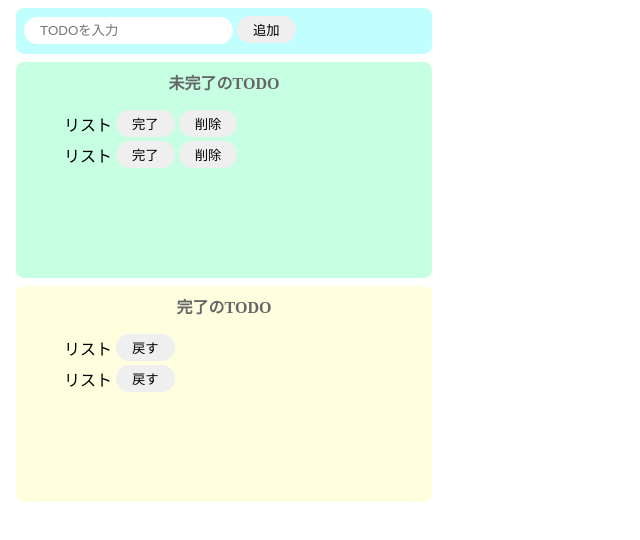
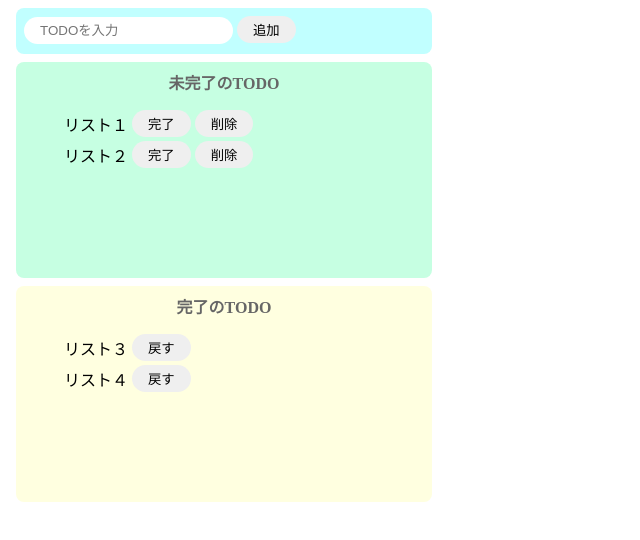
Before and after one commit to minty1202/udemy_react_todo_primer, a React (Create React App) app: page / in a window 1280 px wide. Shown: the top 540 px of the page, without its empty margins (0-640 px from the left). Built offline with nearby package versions, Linux system fonts and the light colour scheme.

Commit message:
[update] モックに変更

```diff
--- a/src/App.jsx
+++ b/src/App.jsx
@@ -1,7 +1,9 @@
-import React from 'react';
+import React, { useState } from 'react';
 import './style.css';
 
 export const App = () => {
+  const [incompleteTodos, setIncompleteTodos] = useState(['リスト１', 'リスト２']);
+  const [completeTodos, setCompleteTodos] = useState(['リスト３', 'リスト４']);
   return (
     <>
       <div className='input-area'>
@@ -11,37 +13,32 @@
       <div className='incomplete-area'>
         <p className='title'>未完了のTODO</p>
           <ul>
-            <li>
+            {incompleteTodos.map((todo) => {
+              return (
+                <li key={todo}>
                   <div className='list-row'>
-                <p>リスト</p>
+                    <p>{todo}</p>
                     <button>完了</button>
                     <button>削除</button>
                   </div>
                 </li>
-            <li>
-              <div className='list-row'>
-                <p>リスト</p>
-                <button>完了</button>
-                <button>削除</button>
-              </div>
-            </li>
+              );
+            })}
           </ul>
       </div>
       <div className='complete-area'>
         <p className='title'>完了のTODO</p>
           <ul>
-            <li>
+            {completeTodos.map((todo) => {
+              return (
+                <li key={todo}>
                   <div className='list-row'>
-                <p>リスト</p>
+                    <p>{todo}</p>
                     <button>戻す</button>
                   </div>
                 </li>
-            <li>
-              <div className='list-row'>
-                <p>リスト</p>
-                <button>戻す</button>
-              </div>
-            </li>
+              );
+            })}
           </ul>
       </div>
     </>
```
Lines whose indentation alone changed are shown as unchanged.
